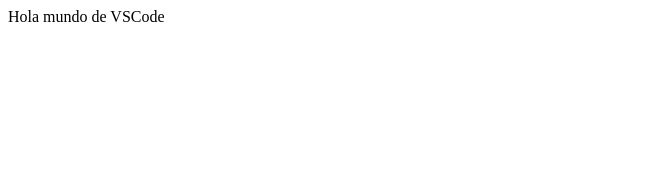
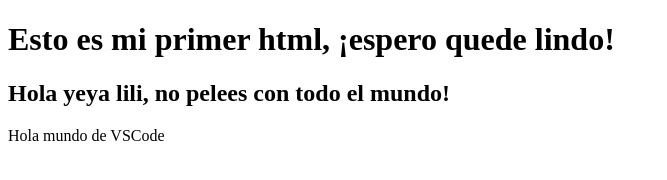
Before and after one commit to mati231087/1101, a plain HTML site: page index.html in a window 1280 px wide. Shown: the whole page, without its empty margins (0-667 px from the left). Drawn offline with Linux system fonts and the light colour scheme.

Commit message:
primeros saludos.md

```diff
--- a/index.html
+++ b/index.html
@@ -7,6 +7,8 @@
     <title>Document</title>
 </head>
 <body>
+<h1> Esto es mi primer html, ¡espero quede lindo!</h1>
+<h2> Hola yeya lili, no pelees con todo el mundo!</h2>
 
     Hola mundo de VSCode
 
```
